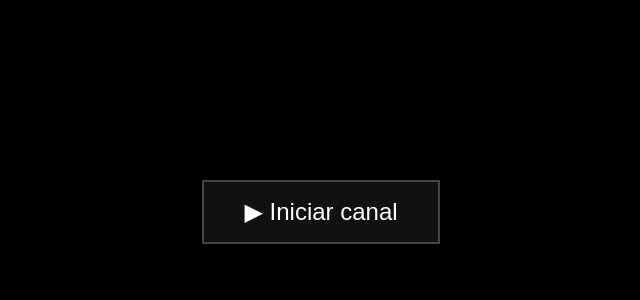
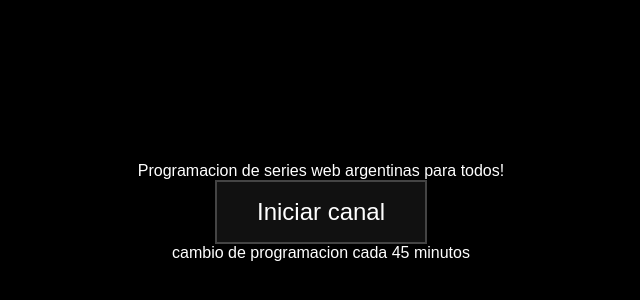
Before and after one commit to VainillaSheep/series-web-arg, a plain HTML site: page index.html in a window 1280 px wide. Shown: the part 188-488 px from the top of the page, without its empty margins (319-959 px from the left). Drawn offline with Linux system fonts and the light colour scheme.

Commit message:
Update index.html

```diff
--- a/index.html
+++ b/index.html
@@ -9,9 +9,19 @@
 <body>
 
   <!-- Pantalla de inicio -->
-  <div id="start-screen">
-    <button id="start-btn">▶ Iniciar canal</button>
+<div id="start-screen">
+  <div style="text-align: center; color: white;">
+    <div id="start-title">
+      Programacion de series web argentinas para todos!
+    </div>
+
+    <button id="start-btn">Iniciar canal</button>
+
+    <div id="start-subtitle">
+      cambio de programacion cada 45 minutos
+    </div>
   </div>
+</div>
 
   <!-- Contenedor CRT -->
   <div id="crt">
```
